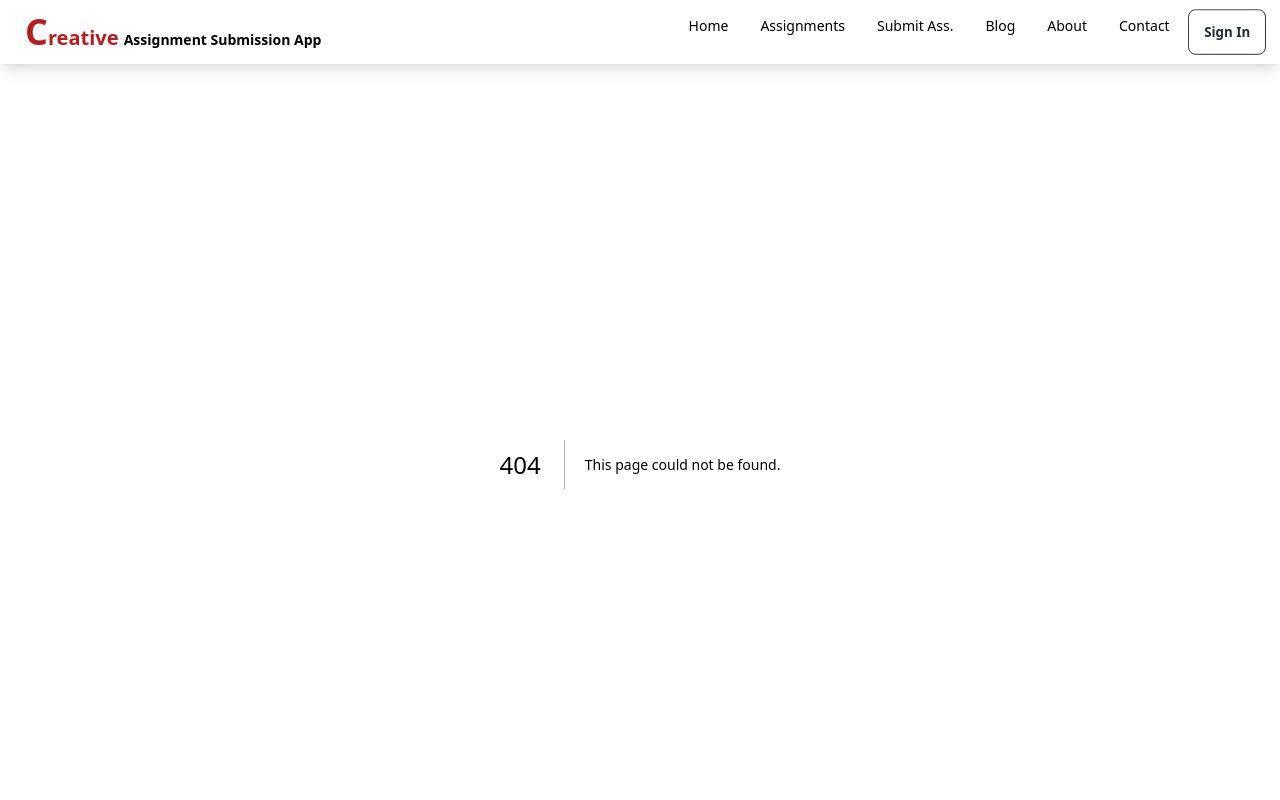
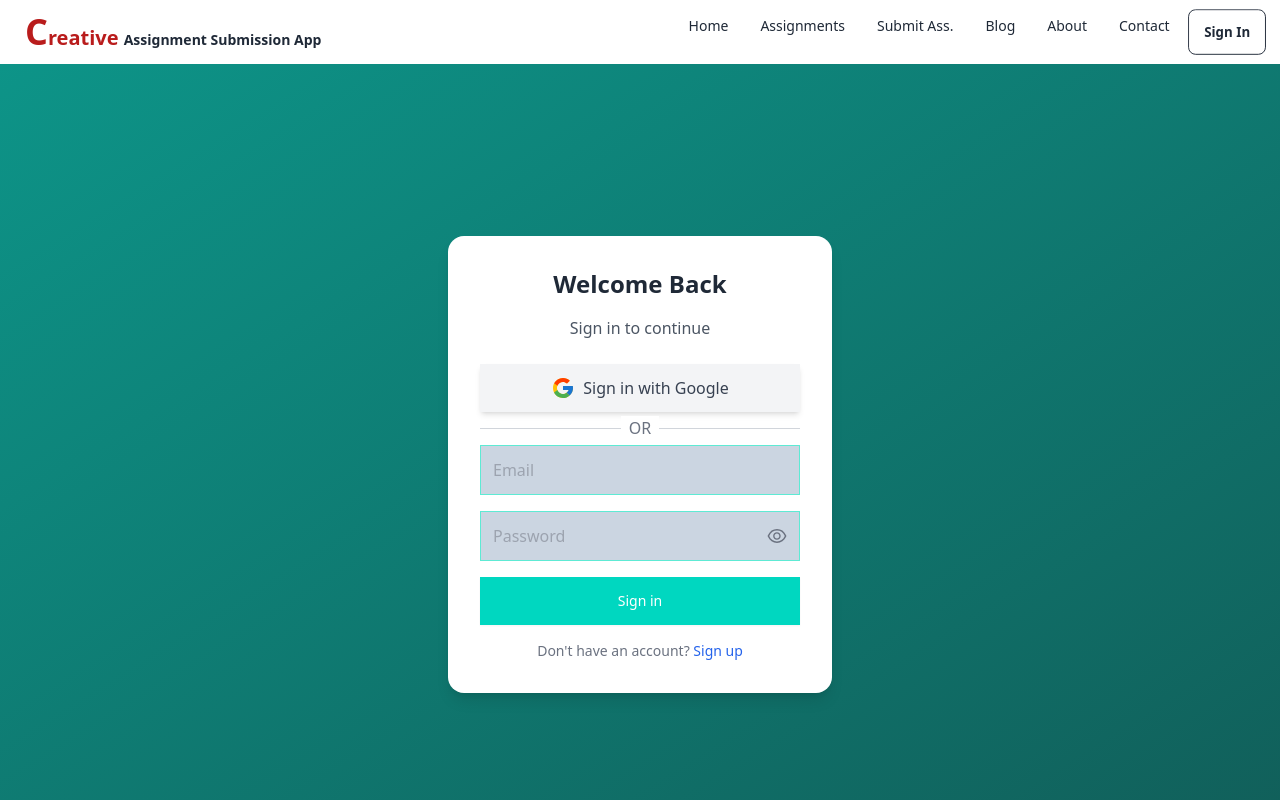
Before and after one commit to Mohiuddin2/creative_assignemnt_app, a Next.js app: page /signin in a window 1280 px wide. Before the commit this address had no page. Shown: the top 800 px of the page. Built offline with nearby package versions, Linux system fonts and the light colour scheme.

Commit message:
signin added

```diff
--- /dev/null
+++ b/app/api/auth/[...nextauth]/route.ts
@@ -0,0 +1,2 @@
+import { handlers } from "../../../lib/auth" // Referring to the auth.ts we just created
+export const { GET, POST } = handlers
--- /dev/null
+++ b/app/components/sign-in.tsx
@@ -0,0 +1,85 @@
+"use client";
+
+import { useState } from "react";
+import { googleSignIn } from "../lib/serverActions";
+import { FcGoogle } from "react-icons/fc";
+import { AiOutlineEye, AiOutlineEyeInvisible } from "react-icons/ai";
+
+export default function SignIn() {
+  const [showPassword, setShowPassword] = useState(false);
+  const [email, setEmail] = useState("");
+  const [password, setPassword] = useState("");
+
+  const handleSignIn = async (e: React.FormEvent) => {
+    e.preventDefault();
+    console.log("Email:", email, "Password:", password);
+    // Example: Call your backend API for authentication
+  };
+
+  return (
+    <div className="flex min-h-screen items-center justify-center bg-gradient-to-br from-teal-600 to-teal-800">
+
+      <div className="bg-white p-8 rounded-2xl shadow-lg w-96 text-center">
+        <h2 className="text-2xl font-bold text-gray-800 mb-4">Welcome Back</h2>
+        <p className="text-gray-600 mb-6">Sign in to continue</p>
+
+        {/* Google Sign-In */}
+        <form action={googleSignIn}>
+          <button
+            type="submit"
+            className="w-full flex items-center justify-center gap-2 bg-gray-100 text-gray-700 py-3 rounded-lg shadow-md hover:bg-teal-200 transition-all duration-300 mb-4"
+          >
+            <FcGoogle size={24} />
+            <span className="font-medium">Sign in with Google</span>
+          </button>
+        </form>
+
+        <div className="relative flex items-center justify-center my-4">
+          <hr className="w-full border-gray-300" />
+          <span className="absolute bg-white px-2 text-gray-500">OR</span>
+        </div>
+
+        {/* Manual Sign-In Form */}
+        <form onSubmit={handleSignIn} className="flex flex-col gap-4">
+          <input
+            type="email"
+            placeholder="Email"
+            value={email}
+            onChange={(e) => setEmail(e.target.value)}
+            className="w-full p-3 border border-teal-300 rounded-lg focus:outline-none focus:ring-2 focus:ring-teal-800 bg-slate-300 text-black"
+            required
+          />
+
+          <div className="relative">
+            <input
+              type={showPassword ? "text" : "password"}
+              placeholder="Password"
+              value={password}
+              onChange={(e) => setPassword(e.target.value)}
+              className="w-full p-3 border border-teal-300 focus:outline-none focus:ring-2 focus:ring-blue-800 pr-12 bg-slate-300 text-black"
+              required
+            />
+            <button
+              type="button"
+              onClick={() => setShowPassword(!showPassword)}
+              className="absolute  inset-y-0 right-3 flex items-center text-gray-500"
+            >
+              {showPassword ? <AiOutlineEyeInvisible size={22} /> : <AiOutlineEye size={22} />}
+            </button>
+          </div>
+
+          <button
+            type="submit"
+            className="w-full btn btn-accent text-white font-medium py-3 rounded-lg hover:bg-teal-200 transition-all hover:text-black duration-300"
+          >
+            Sign in
+          </button>
+        </form>
+
+        <p className="text-sm text-gray-500 mt-4">
+          Don't have an account? <a href="/signup" className="text-blue-600 font-medium">Sign up</a>
+        </p>
+      </div>
+    </div>
+  );
+}
--- /dev/null
+++ b/app/lib/auth.ts
@@ -0,0 +1,7 @@
+
+import NextAuth from "next-auth"
+import Google from "next-auth/providers/google"
+
+export const { handlers, signIn, signOut, auth } = NextAuth({
+  providers: [Google],
+})
--- /dev/null
+++ b/app/lib/serverActions.ts
@@ -0,0 +1,7 @@
+"use server";
+
+import { signIn } from "../lib/auth";
+
+export async function googleSignIn() {
+  await signIn("google", { redirectTo: "http://localhost:3000" });
+}
--- /dev/null
+++ b/app/signin/page.tsx
@@ -0,0 +1,11 @@
+import SignIn from '../components/sign-in';
+
+const Page = () => {
+  return (
+    <div>
+      <SignIn />
+    </div>
+  );
+}
+
+export default Page;
--- /dev/null
+++ b/middleware.ts
@@ -0,0 +1 @@
+export { auth as middleware } from "./app/lib/auth"
--- a/package.json
+++ b/package.json
@@ -31,7 +31,7 @@
     "mongoose": "^8.10.1",
     "multer": "^1.4.5-lts.1",
     "next": "14.2.24",
-    "next-auth": "^4.24.11",
+    "next-auth": "^5.0.0-beta.25",
     "react": "^18",
     "react-dom": "^18",
     "react-hook-form": "^7.54.2",
```
Also changed, not shown: 1 other file (tests, documents, lock files or other folders).
